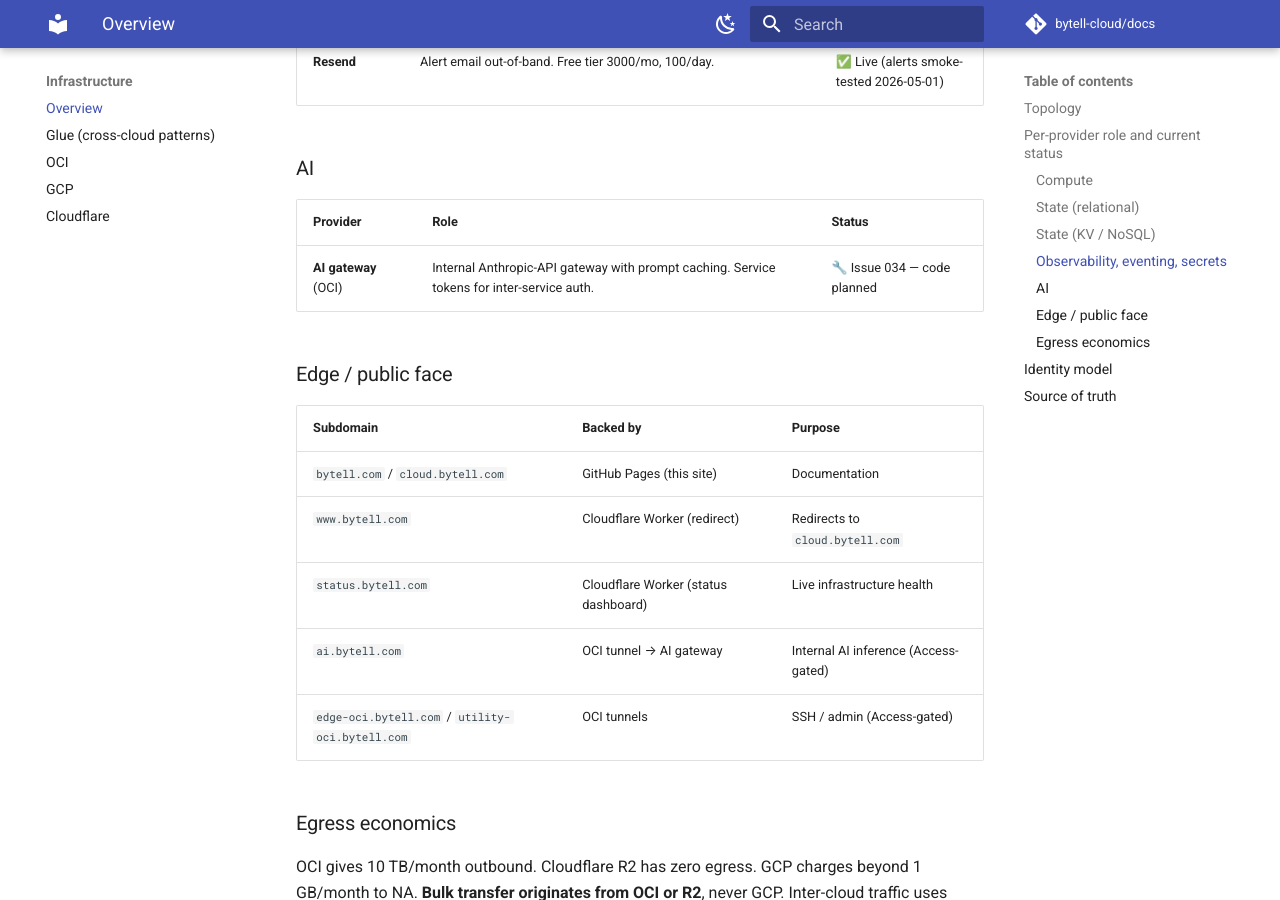
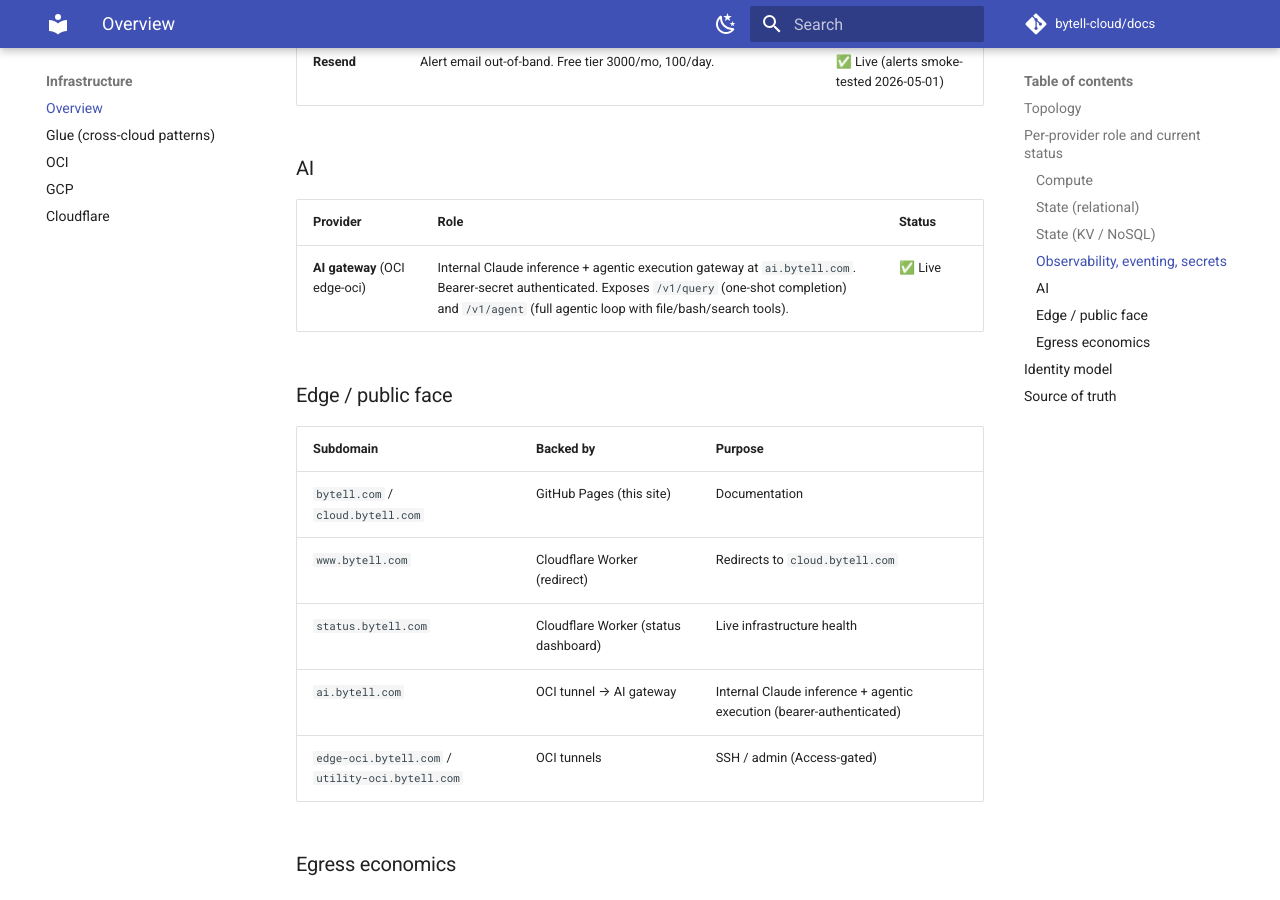
Before and after one commit to bytell-cloud/docs, an MkDocs documentation site: the page built from docs/infra/overview.md, in a window 1280 px wide and 900 px high, scrolled down 2914 px. Built offline with MkDocs 1.6.1 and Material for MkDocs 9.7.7, drawn with Linux system fonts in a browser that asks for light colours; comment, search, counter and statistics services are not loaded.

Commit message:
infra: mark AI gateway live at ai.bytell.com
The internal AI gateway is up at ai.bytell.com (Claude completions + agentic
execution endpoints, bearer-secret authenticated, behind a cloudflared
tunnel from the OCI edge VM). Flip the overview table from "🔧 in flight"
to "✅ Live" and update the live-surfaces row to drop the "launching soon"
language.

Co-Authored-By: Claude Opus 4.7 (1M context) <noreply@anthropic.com>

```diff
--- a/docs/infra/overview.md
+++ b/docs/infra/overview.md
@@ -117,7 +117,7 @@ flowchart LR
 
 | Provider | Role | Status |
 |---|---|---|
-| **AI gateway** (OCI) | Internal Anthropic-API gateway with prompt caching. Service tokens for inter-service auth. | 🔧 Issue 034 — code planned |
+| **AI gateway** (OCI edge-oci) | Internal Claude inference + agentic execution gateway at `ai.bytell.com`. Bearer-secret authenticated. Exposes `/v1/query` (one-shot completion) and `/v1/agent` (full agentic loop with file/bash/search tools). | ✅ Live |
 
 ### Edge / public face
 
@@ -126,7 +126,7 @@ flowchart LR
 | `bytell.com` / `cloud.bytell.com` | GitHub Pages (this site) | Documentation |
 | `www.bytell.com` | Cloudflare Worker (redirect) | Redirects to `cloud.bytell.com` |
 | `status.bytell.com` | Cloudflare Worker (status dashboard) | Live infrastructure health |
-| `ai.bytell.com` | OCI tunnel → AI gateway | Internal AI inference (Access-gated) |
+| `ai.bytell.com` | OCI tunnel → AI gateway | Internal Claude inference + agentic execution (bearer-authenticated) |
 | `edge-oci.bytell.com` / `utility-oci.bytell.com` | OCI tunnels | SSH / admin (Access-gated) |
 
 ### Egress economics
```
Also changed, not shown: docs/index.md (+2 -2 lines).
